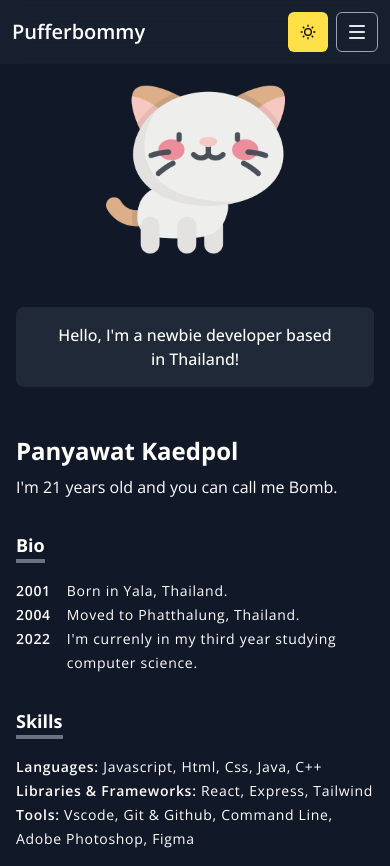
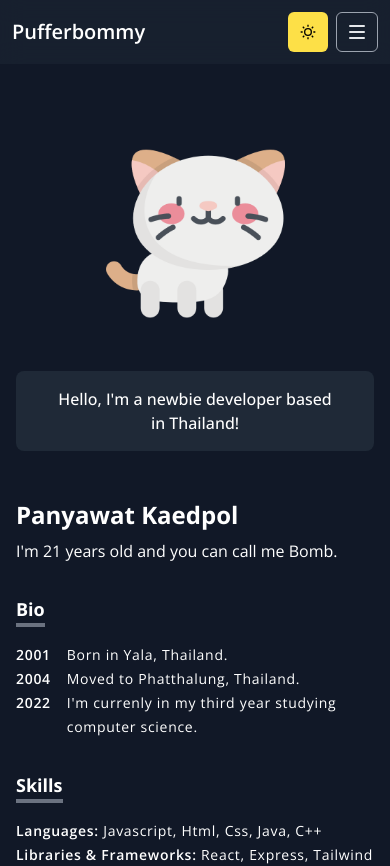
Before and after one commit to pufferbommy/pufferbommy-page, a React (Vite) app: page / in a window 390 px wide. Shown: the top 866 px of the page. Built offline with nearby package versions, Linux system fonts and the light colour scheme.

Commit message:
Add menu lists when < md screen

```diff
--- a/package.json
+++ b/package.json
@@ -10,7 +10,8 @@
     "framer-motion": "^6.2.8",
     "react": "^17.0.2",
     "react-dom": "^17.0.2",
-    "react-icons": "^4.3.1"
+    "react-icons": "^4.3.1",
+    "react-scroll": "^1.8.6"
   },
   "devDependencies": {
     "@vitejs/plugin-react": "^1.2.0",
--- a/src/components/Content.jsx
+++ b/src/components/Content.jsx
@@ -38,7 +38,7 @@ const Content = () => {
           Bomb.
         </p>
       </div>
-      <div className="flex flex-col gap-2">
+      <div name="bio" className="flex flex-col gap-2">
         <TopicHeading title="Bio" />
         <div className="text-black dark:text-white leading-6 tracking-wider ml-0 sm:ml-4 text-sm mt-2">
           <span className="flex flex-col xs:flex-row xs:gap-4">
@@ -55,7 +55,7 @@ const Content = () => {
           </span>
         </div>
       </div>
-      <div className="flex flex-col gap-2">
+      <div name="skills" className="flex flex-col gap-2">
         <TopicHeading title="Skills" />
         <div className="text-black dark:text-white leading-6 ml-0 sm:ml-4 tracking-wider text-sm mt-2">
           <div className="hidden xs:block">
@@ -102,7 +102,7 @@ const Content = () => {
           </div>
         </div>
       </div>
-      <div className="flex flex-col gap-2">
+      <div name="iLove" className="flex flex-col gap-2">
         <TopicHeading title="I ♥" />
         <p className="text-black hidden xs:block ml-0 sm:ml-4 dark:text-white leading-6 tracking-wider capitalize text-sm mt-2">
           Coding, music, art, singing, learning, travelling
@@ -118,7 +118,7 @@ const Content = () => {
           </ul>
         </div>
       </div>
-      <div className="flex flex-col gap-2">
+      <div name="onTheWeb" className="flex flex-col gap-2">
         <TopicHeading title="On the web" />
         <div>
           <SocialItem
--- a/src/components/HamburgerMenu.jsx
+++ b/src/components/HamburgerMenu.jsx
@@ -1,6 +1,9 @@
-const HamburgerMenu = () => {
+const HamburgerMenu = ({ toggleMenu }) => {
   return (
-    <div className="border p-3 rounded-md duration-300 border-gray-400 drak:border-gray-500 hover:bg-gray-200 dark:hover:bg-gray-700 hover:cursor-pointer block md:hidden">
+    <div
+      onClick={toggleMenu}
+      className="border p-3 rounded-md duration-300 border-gray-400 drak:border-gray-500 hover:bg-gray-200 dark:hover:bg-gray-700 hover:cursor-pointer block md:hidden"
+    >
       <div className="border-b-2 rounded border-gray-600 dark:border-gray-200 w-4" />
       <div className="border-b-2 my-1 rounded border-gray-600 dark:border-gray-200 w-4" />
       <div className="border-b-2 rounded border-gray-600 dark:border-gray-200 w-4" />
--- a/src/components/Navbar.jsx
+++ b/src/components/Navbar.jsx
@@ -1,8 +1,27 @@
+import { useState } from 'react'
 import HamburgerMenu from './HamburgerMenu'
 import ChangeThemeButton from './ChangeThemeButton'
+import {
+  Link,
+  Element,
+  Events,
+  animateScroll as scroll,
+  scrollSpy,
+  scroller,
+} from 'react-scroll'
 
 const Navbar = () => {
+  const [isMenuOpen, setIsMenuOpen] = useState(false)
+
+  const toggleMenu = () => {
+    setIsMenuOpen(!isMenuOpen)
+  }
+
+  const closeMenu = () => {
+    setIsMenuOpen(false)
+  }
   return (
+    <>
       <nav className="z-50 fixed top-0 bg-white border-b border-gray-300 dark:border-none dark:bg-gray-800 backdrop-blur-md dark:bg-opacity-50 bg-opacity-25 w-full p-3 md:p-2">
         <div className="flex max-w-2xl mx-auto items-center  justify-center xs:justify-between">
           <h1 className="dark:text-white text-black text-xl font-semibold cursor-pointer">
@@ -10,10 +29,37 @@ const Navbar = () => {
           </h1>
           <div className="flex gap-2">
             <ChangeThemeButton />
-          <HamburgerMenu />
+            <HamburgerMenu toggleMenu={toggleMenu} />
           </div>
         </div>
       </nav>
+      <ul
+        className={`md:hidden mt-16 text-white w-full max-h-0 ${
+          isMenuOpen && 'max-h-screen'
+        } overflow-hidden transition-all duration-300 h-auto bg-gray-800`}
+      >
+        <Link onClick={closeMenu} to="bio" smooth={true}>
+          <li className="cursor-pointer tracking-widest text-center border-b border-gray-700 p-3">
+            Bio
+          </li>
+        </Link>
+        <Link onClick={closeMenu} to="skills" smooth={true}>
+          <li className="cursor-pointer tracking-widest text-center border-b border-gray-700 p-3">
+            Skills
+          </li>
+        </Link>
+        <Link onClick={closeMenu} to="iLove" smooth={true}>
+          <li className="cursor-pointer tracking-widest text-center border-b border-gray-700 p-3">
+            I ♥
+          </li>
+        </Link>
+        <Link onClick={closeMenu} to="onTheWeb" smooth={true}>
+          <li className="cursor-pointer tracking-widest text-center border-b border-gray-700 p-3">
+            On the web
+          </li>
+        </Link>
+      </ul>
+    </>
   )
 }
 
```
Also changed, not shown: 1 other file (tests, documents, lock files or other folders). Lines whose indentation alone changed are shown as unchanged.
